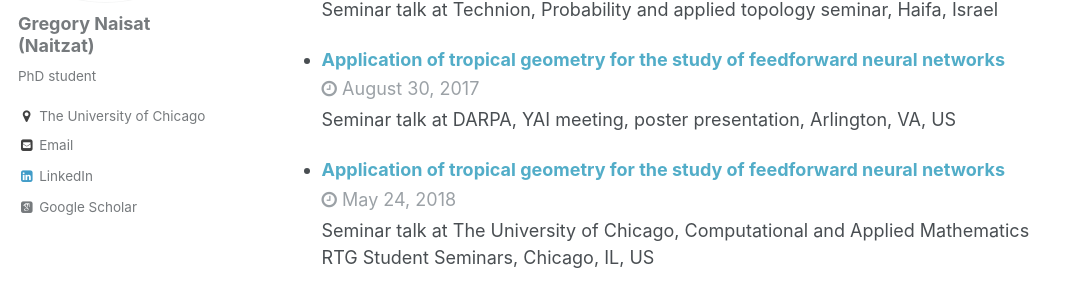
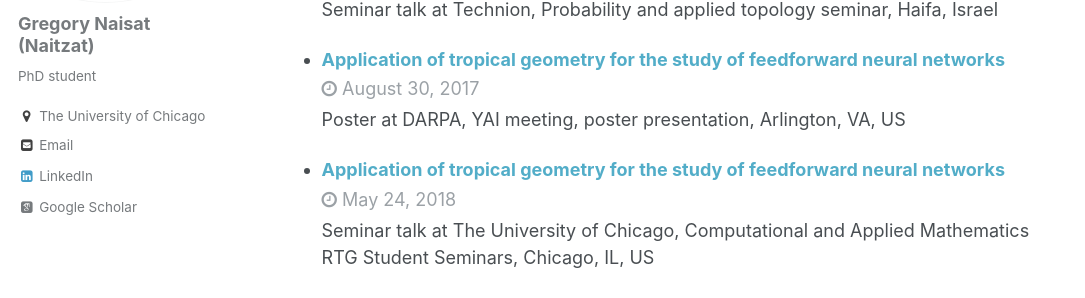
Before and after one commit to sgregnt/sgregnt.github.io, a Jekyll site: the page built from _pages/about.md, in a window 1280 px wide and 900 px high, scrolled down 3128 px. Shown: the part 151-449 px from the top of the window, without its empty margins (0-1085 px from the left). Built offline with Jekyll 4.4.1, drawn with Linux system fonts in a browser that asks for light colours; some web fonts are replaced.

Commit message:
darpa talk

```diff
--- a/_talks/2017-08-30-Darpa.md
+++ b/_talks/2017-08-30-Darpa.md
@@ -1,7 +1,7 @@
 ---
 title: "Application of tropical geometry for the study of feedforward neural networks"
 collection: talks
-type: "Seminar talk"
+type: "Poster"
 venue: "DARPA, YAI meeting, poster presentation"
 location: "Arlington, VA, US"
 ---
```
